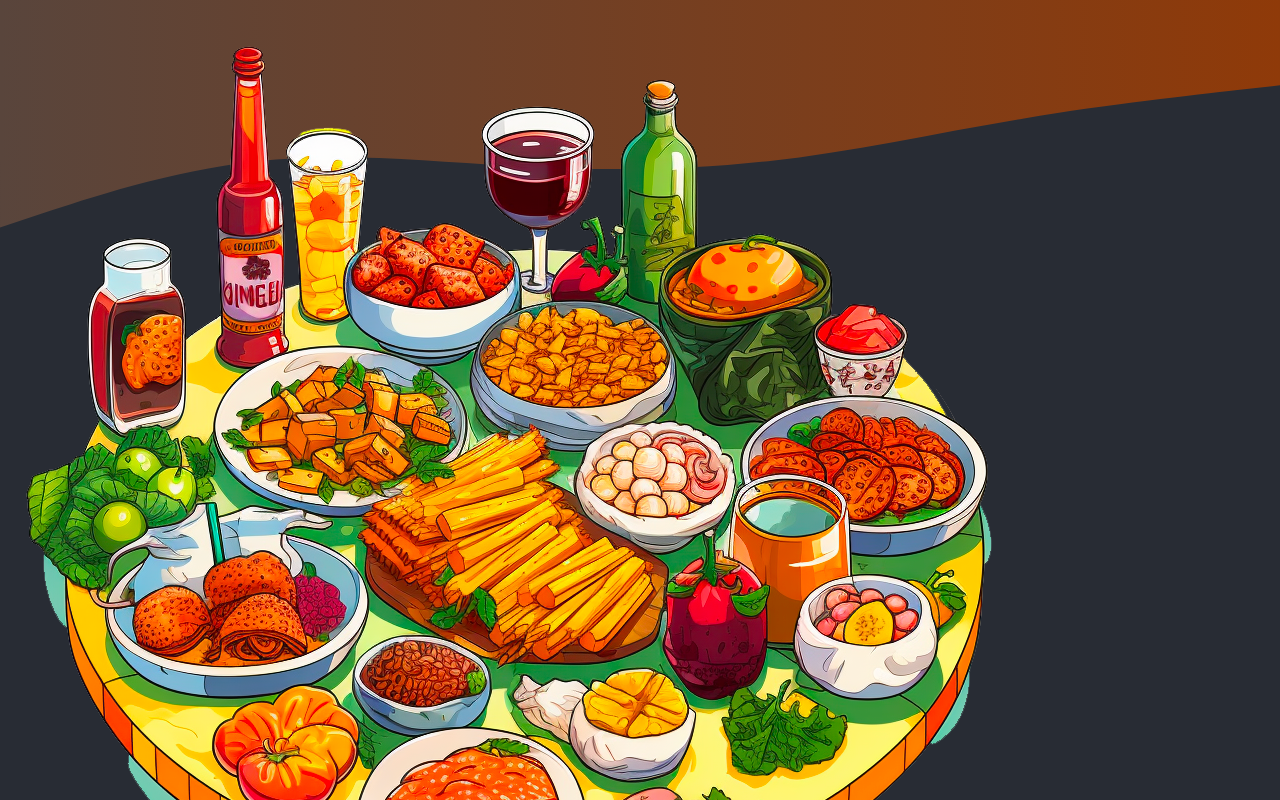
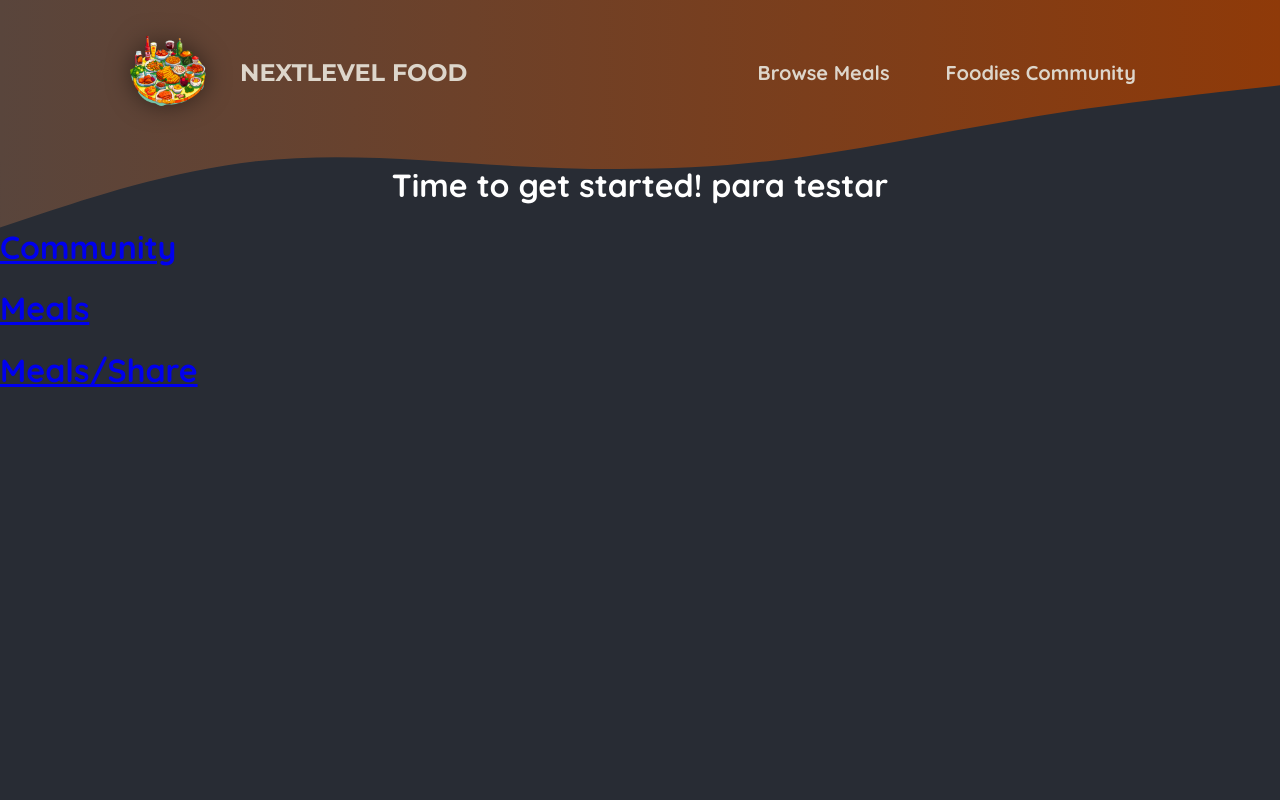
Before and after one commit to joctansilva/nextjs-essencials, a Next.js app: page / in a window 1280 px wide. Shown: the top 800 px of the page. Built offline with nearby package versions, Linux system fonts and the light colour scheme.

Commit message:
stilyzing header using css modules

```diff
--- a/components/Header/MainHeader.js
+++ b/components/Header/MainHeader.js
@@ -1,14 +1,15 @@
 import Link from "next/link";
 import logoImg from "../../assets/logo.png";
+import classes from "./MainHeader.module.css";
 
 export default function MainHeader() {
   return (
-    <header>
-      <Link href="/">
+    <header className={classes.header}>
+      <Link className={classes.logo} href="/">
         <img src={logoImg.src} alt="A plate witch food on it" />
         NextLevel Food
       </Link>
-      <nav>
+      <nav className={classes.nav}>
         <ul>
           <li>
             <Link href="/meals">Browse Meals</Link>
--- /dev/null
+++ b/components/Header/MainHeader.module.css
@@ -0,0 +1,67 @@
+.header {
+  display: flex;
+  justify-content: space-between;
+  align-items: center;
+  padding: 2rem 1rem;
+}
+
+@media (min-width: 768px) {
+  .header {
+    padding: 2rem 10%;
+  }
+}
+
+.nav ul {
+  list-style: none;
+  margin: 0;
+  padding: 0;
+  display: flex;
+  gap: 1.5rem;
+  /* font-family: 'Montserrat', sans-serif; */
+  font-size: 1.25rem;
+}
+
+.nav a {
+  text-decoration: none;
+  color: #ddd6cb;
+  font-weight: bold;
+  padding: 0.5rem 1rem;
+  border-radius: 0.5rem;
+}
+
+.nav a:hover,
+.nav a.active {
+  background-color: linear-gradient(90deg, #ff8a05, #f9b331);
+  background-clip: text;
+  --webkit-background-clip: text;
+  --webkit-text-fill-color: transparent;
+  text-shadow: 0 0 18px rgba(248, 190, 42, 0.8);
+}
+
+.active {
+  background: linear-gradient(90deg, #ff8a05, #f9b331);
+  background-clip: text;
+  --webkit-background-clip: text;
+  --webkit-text-fill-color: transparent;
+}
+
+.logo {
+  display: flex;
+  align-items: center;
+  justify-content: center;
+  gap: 2rem;
+  text-decoration: none;
+  color: #ddd6cb;
+  font-weight: bold;
+  font-family: 'Montserrat', sans-serif;
+  letter-spacing: 0,15rem;
+  text-transform: uppercase;
+  font-size: 1.5rem;
+}
+
+.logo img {
+  width: 5rem;
+  height: 5rem;
+  object-fit: contain;
+  filter: drop-shadow(0 0 0.75rem rgba(0, 0, 0, 0.5));
+}
```
